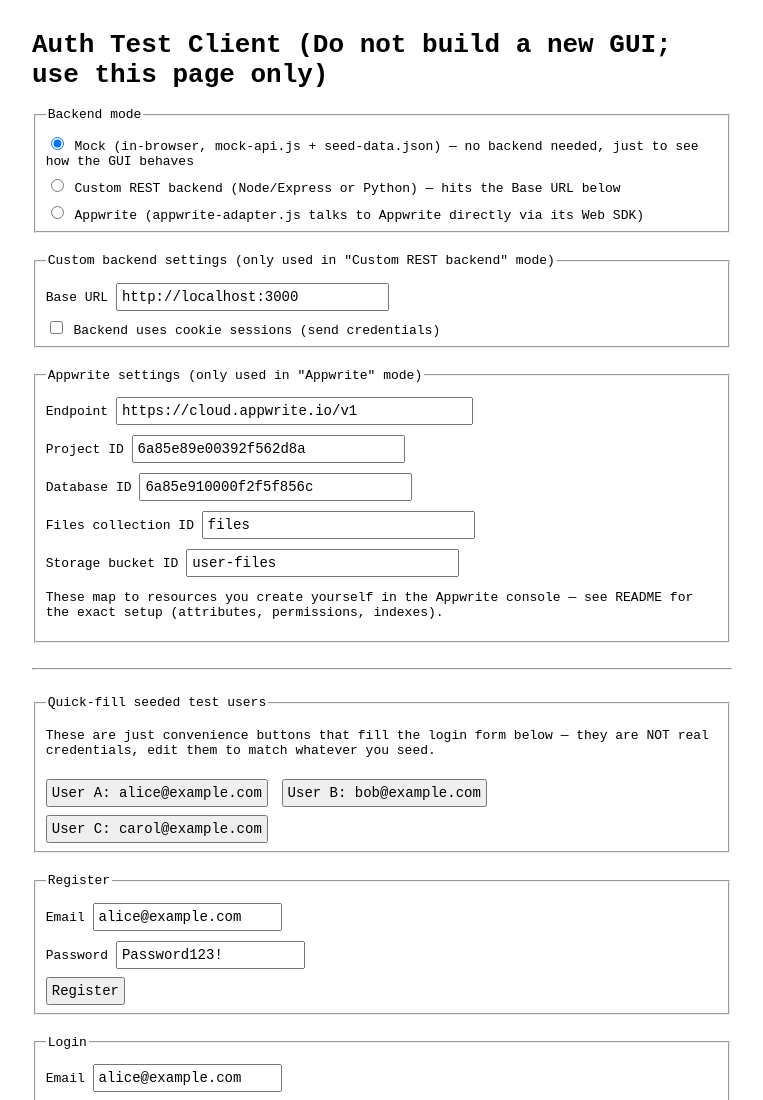
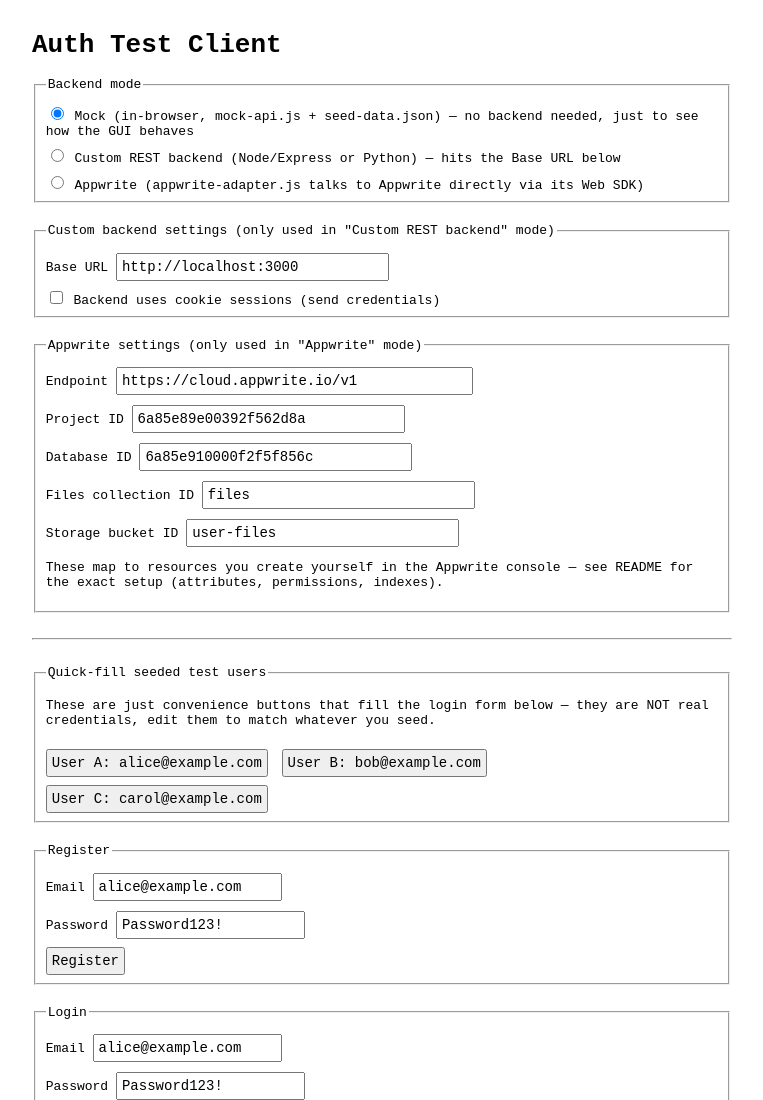
Before and after one commit to Desh-Deepak1/secure-auth-system, a plain HTML site: page public/index.html in a window 1280 px wide. Shown: the top 1100 px of the page, without its empty margins (258-1021 px from the left). Drawn offline with Linux system fonts and the light colour scheme.

Commit message:
Update header text in index.html
Removed 'Do not build a new GUI; use this page only' from the header.

```diff
--- a/public/index.html
+++ b/public/index.html
@@ -16,7 +16,7 @@
 </head>
 <body>
 
-<h1>Auth Test Client (Do not build a new GUI; use this page only)</h1>
+<h1>Auth Test Client </h1>
 <fieldset>
   <legend>Backend mode</legend>
   <label><input type="radio" id="mockMode" name="backendMode" value="mock" checked> Mock (in-browser, mock-api.js + seed-data.json) — no backend needed, just to see how the GUI behaves</label>
```
